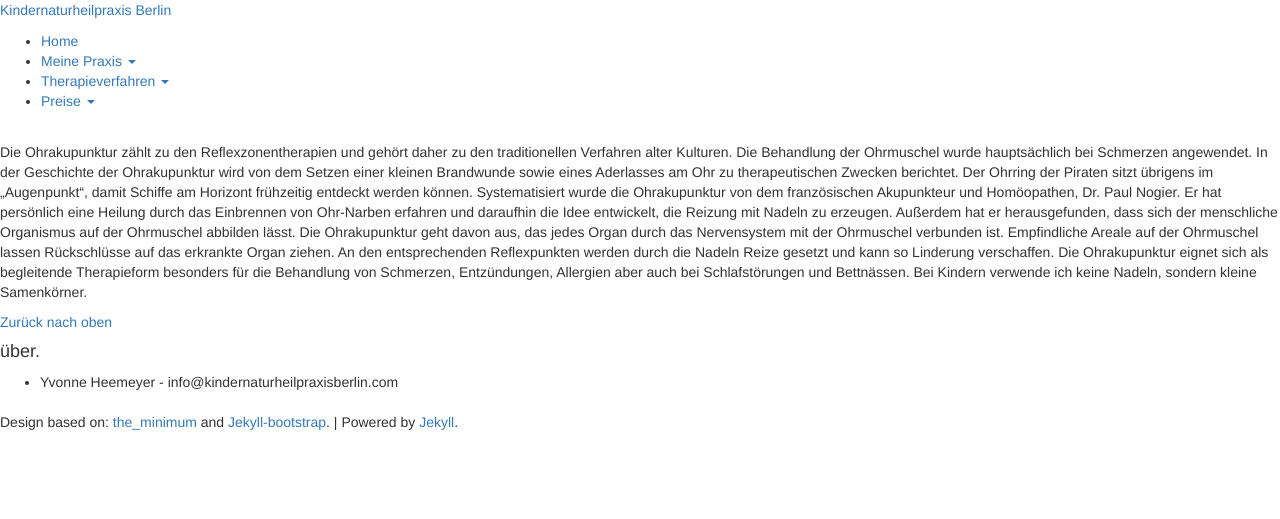
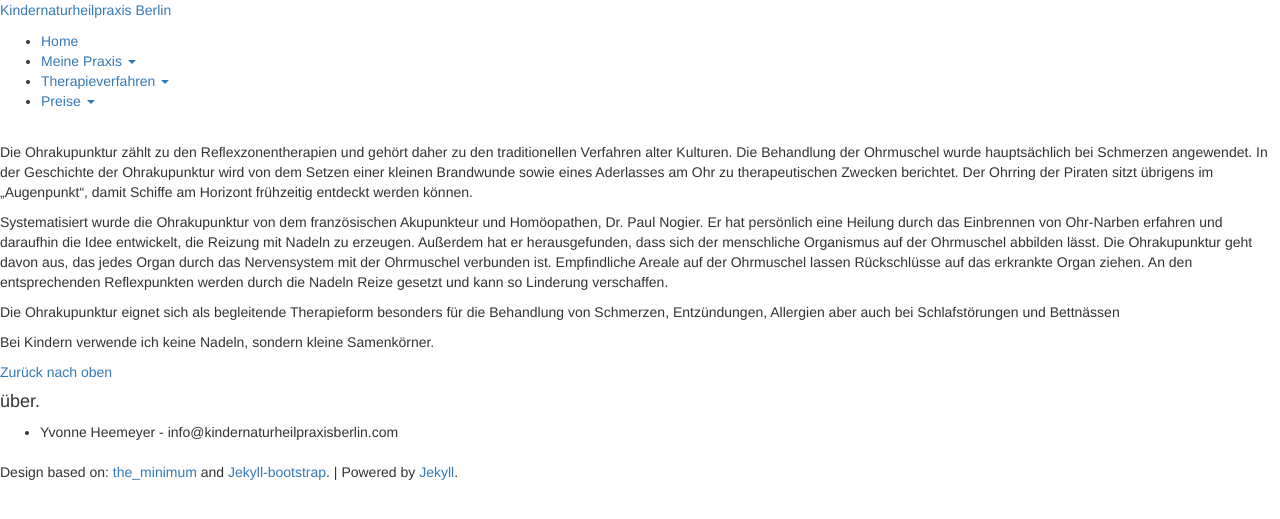
Before and after one commit to heilpraktiker/heilpraktiker.github.io, a Jekyll site: the page built from therapieverfahren/ohrakupunktur/index.md, in a window 1280 px wide. Shown: the top 519 px of the page. Built offline with Jekyll 4.4.1, drawn with Linux system fonts in a browser that asks for light colours; nearby versions of some CDN libraries; comment, search, counter and statistics services are not loaded.

```diff
--- a/therapieverfahren/ohrakupunktur/index.md
+++ b/therapieverfahren/ohrakupunktur/index.md
@@ -7,6 +7,9 @@ published: true
 
 {% include JB/setup %}
 Die Ohrakupunktur zählt zu den Reflexzonentherapien und gehört daher zu den traditionellen Verfahren alter Kulturen. Die Behandlung der Ohrmuschel wurde hauptsächlich bei Schmerzen angewendet. In der Geschichte der Ohrakupunktur wird von dem Setzen einer kleinen Brandwunde sowie eines Aderlasses am Ohr zu therapeutischen Zwecken berichtet. Der Ohrring der Piraten sitzt übrigens im „Augenpunkt“, damit Schiffe am Horizont frühzeitig entdeckt werden können.
+
 Systematisiert wurde die Ohrakupunktur von dem französischen Akupunkteur und Homöopathen, Dr. Paul Nogier. Er hat persönlich eine Heilung durch das Einbrennen von Ohr-Narben erfahren und daraufhin die Idee entwickelt, die Reizung mit Nadeln zu erzeugen. Außerdem hat er herausgefunden, dass sich der menschliche Organismus auf der Ohrmuschel abbilden lässt. Die Ohrakupunktur geht davon aus, das jedes Organ durch das Nervensystem mit der Ohrmuschel verbunden ist. Empfindliche Areale auf der Ohrmuschel lassen Rückschlüsse auf das erkrankte Organ ziehen. An den entsprechenden Reflexpunkten werden durch die Nadeln Reize gesetzt und kann so Linderung verschaffen.
-Die Ohrakupunktur eignet sich als begleitende Therapieform besonders für die Behandlung von Schmerzen, Entzündungen, Allergien aber auch bei Schlafstörungen und Bettnässen.
+
+Die Ohrakupunktur eignet sich als begleitende Therapieform besonders für die Behandlung von Schmerzen, Entzündungen, Allergien aber auch bei Schlafstörungen und Bettnässen
+
 Bei Kindern verwende ich keine Nadeln, sondern kleine Samenkörner.
```
